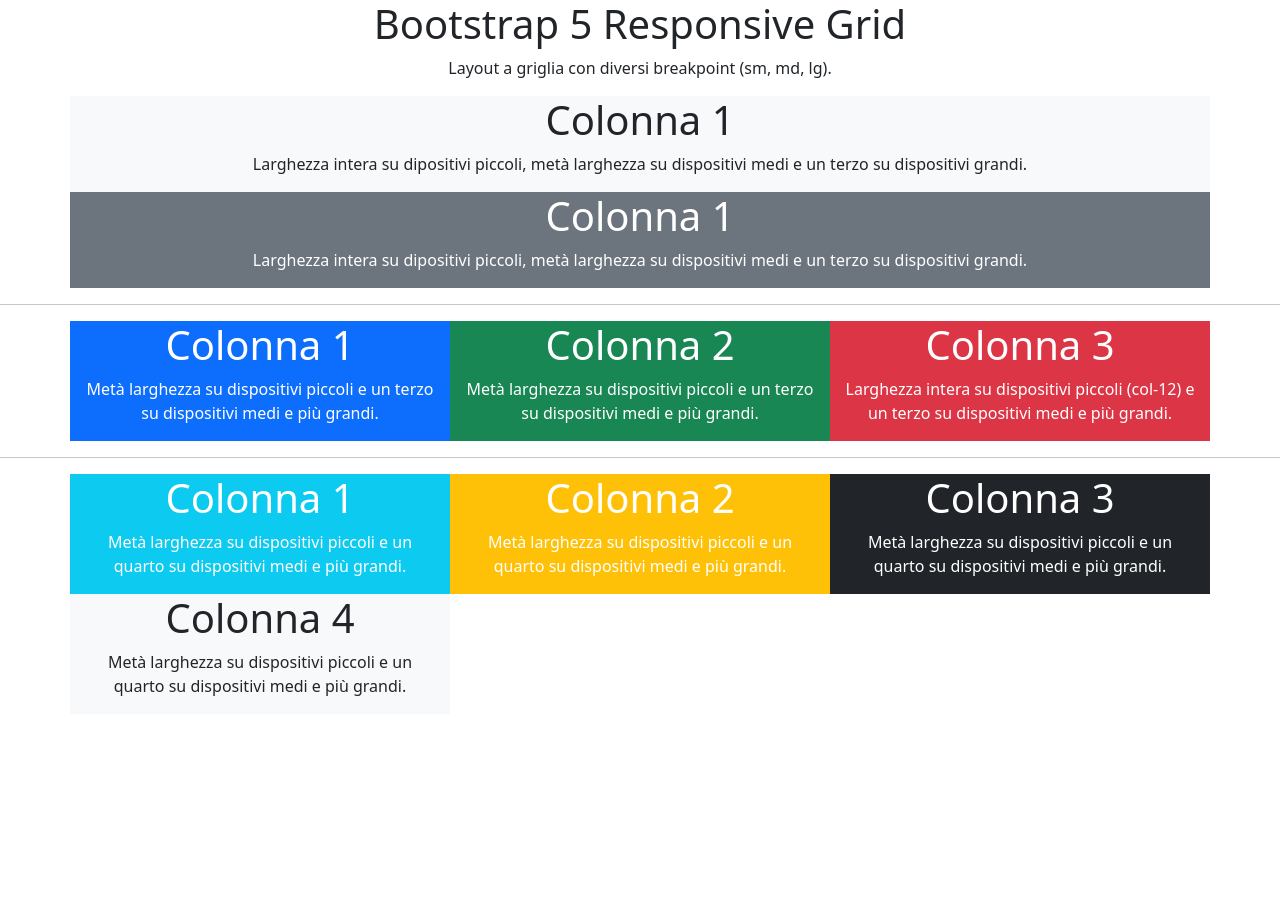
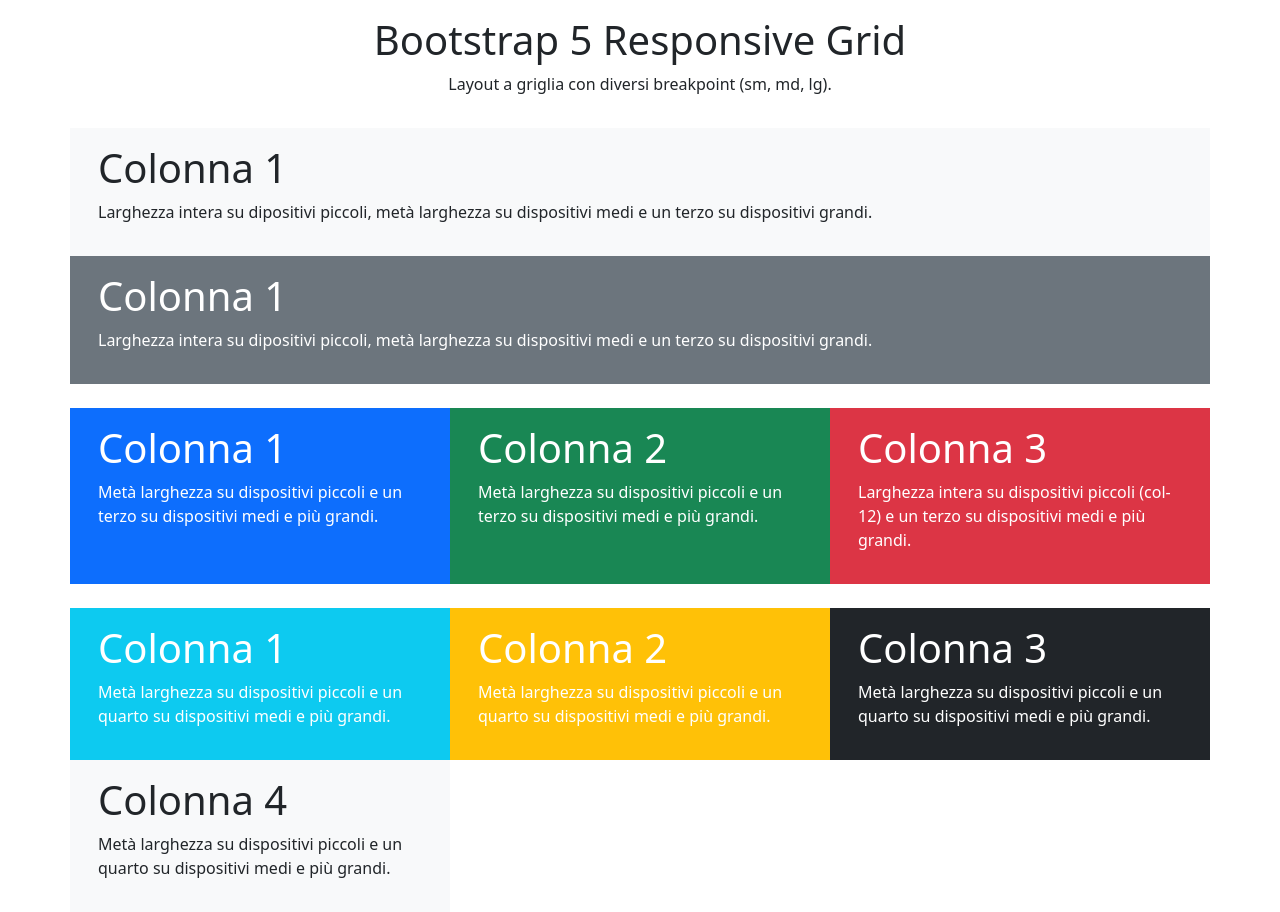
Before and after one commit to amletodellaloggia/htmlcss-bootstrap-layout, a plain HTML site: page index.html in a window 1280 px wide. Before the commit the page ends 800 px from the top, so only its background shows below. Drawn offline with nearby package versions, Linux system fonts and the light colour scheme.

Commit message:
[add] p-3 to .box

```diff
--- a/index.html
+++ b/index.html
@@ -13,7 +13,7 @@
 		<div class="container">
 			<div class="row">
 				<div class="col text-center">
-					<div class="box">
+					<div class="box p-3">
 						<h1> Bootstrap 5 Responsive Grid</h1>
 						<p>Layout a griglia con diversi breakpoint (sm, md, lg).</p>
 					</div>
@@ -25,66 +25,66 @@
 	 <main>
 		<div class="container">
 			<div class="row">
-				<div class="col-12 text-center bg-light">
-					<div class="box">
+				<div class="col-12 bg-light">
+					<div class="box p-3">
 						<h1> Colonna 1</h1>
 						<p>Larghezza intera su dipositivi piccoli, metà larghezza su dispositivi medi e un terzo su dispositivi grandi.</p>
 					</div>
 				</div>
-				<div class="col-12 text-center bg-secondary text-white">
-					<div class="box">
+				<div class="col-12 bg-secondary text-white">
+					<div class="box p-3">
 						<h1> Colonna 1</h1>
 						<p>Larghezza intera su dipositivi piccoli, metà larghezza su dispositivi medi e un terzo su dispositivi grandi.</p>
 					</div>
 				</div>
 			</div>
 		</div>
-		<hr>
+		<br>
 		<div class="container">
 			<div class="row">
-				<div class="col-sm-6 col-md-4 text-center bg-primary text-white">
-					<div class="box">
+				<div class="col-sm-6 col-md-4 bg-primary text-white">
+					<div class="box p-3">
 						<h1> Colonna 1</h1>
 						<p>Metà larghezza su dispositivi piccoli e un terzo su dispositivi medi e più grandi.</p>
 					</div>
 				</div>
-				<div class="col-sm-6 col-md-4 text-center bg-success text-white">
-					<div class="box">
+				<div class="col-sm-6 col-md-4 bg-success text-white">
+					<div class="box p-3">
 						<h1> Colonna 2</h1>
 						<p>Metà larghezza su dispositivi piccoli e un terzo su dispositivi medi e più grandi.</p>
 					</div>
 				</div>
-				<div class="col-sm-12 col-md-4 text-center bg-danger text-white">
-					<div class="box">
+				<div class="col-sm-12 col-md-4 bg-danger text-white">
+					<div class="box p-3">
 						<h1> Colonna 3</h1>
 						<p>Larghezza intera su dispositivi piccoli (col-12) e un terzo su dispositivi medi e più grandi.</p>
 					</div>
 				</div>
 			</div>
 		</div>
-		<hr>
+		<br>
 		<div class="container">
 			<div class="row">
-				<div class="col-sm-6 col-md-4 text-center bg-info text-white">
-					<div class="box">
+				<div class="col-sm-6 col-md-4 bg-info text-white">
+					<div class="box p-3">
 						<h1>Colonna 1</h1>
 						<p>Metà larghezza su dispositivi piccoli e un quarto su dispositivi medi e più grandi.</p>
 					</div>
 				</div>
-				<div class="col-sm-6 col-md-4 text-center bg-warning text-white">
-					<div class="box">
+				<div class="col-sm-6 col-md-4 bg-warning text-white">
+					<div class="box p-3">
 						<h1>Colonna 2</h1>
 						<p>Metà larghezza su dispositivi piccoli e un quarto su dispositivi medi e più grandi.</p>
 					</div>
 				</div>
-				<div class="col-sm-6 col-md-4 text-center bg-dark text-white">
-					<div class="box">
+				<div class="col-sm-6 col-md-4 bg-dark text-white">
+					<div class="box p-3">
 						<h1>Colonna 3</h1>
 						<p>Metà larghezza su dispositivi piccoli e un quarto su dispositivi medi e più grandi.</p>
 					</div>
 				</div>
-				<div class="col-sm-6 col-md-4 text-center bg-light">
-					<div class="box">
+				<div class="col-sm-6 col-md-4 bg-light">
+					<div class="box p-3">
 						<h1>Colonna 4</h1>
 						<p>Metà larghezza su dispositivi piccoli e un quarto su dispositivi medi e più grandi.</p>
 					</div>
```
